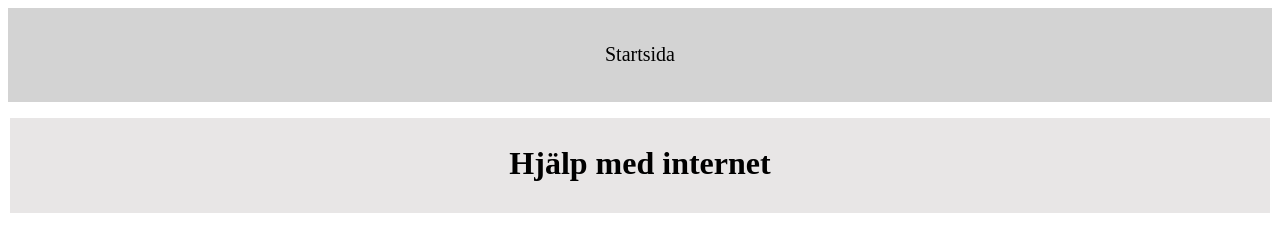
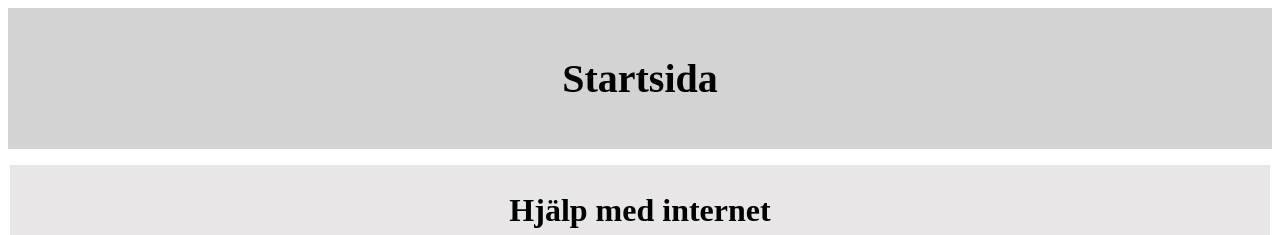
Before and after one commit to Internetguidetillseniorer/Internetguidetillseniorer.github.io, a plain HTML site: page index.html in a window 1280 px wide. Shown: the top 235 px of the page. Drawn offline with Linux system fonts and the light colour scheme.

Commit message:
Update index.html

```diff
--- a/index.html
+++ b/index.html
@@ -8,7 +8,7 @@
 <body>
 
     <div class="menu">
-<a class="startsida" href="index.html"><h1></h1>Startsida</a>
+<a class="startsida" href="index.html"><h1>Startsida</h1></a>
     </div>
 
     <fieldset class="Title"><h1>Hjälp med internet</h1></fieldset>
```
